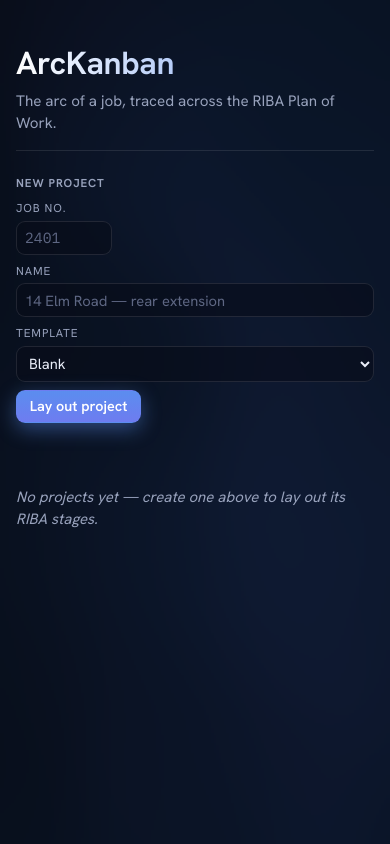
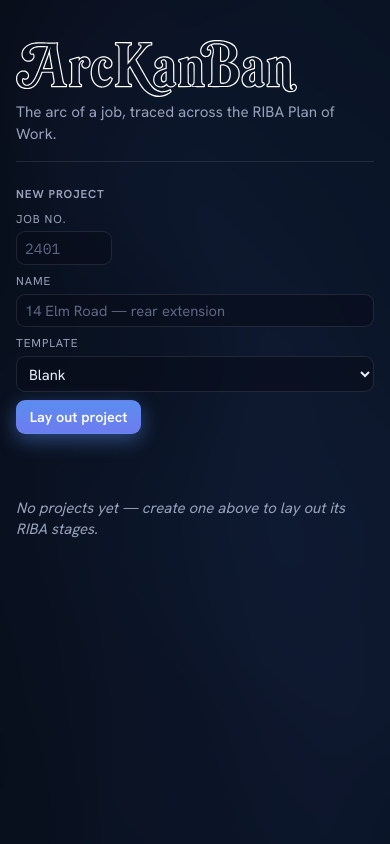
Before and after one commit to JakeWhiteArchitecture/ArcKanBan, a Flask app: page / in a window 390 px wide. Run offline with Flask 3, Linux system fonts and the light colour scheme; data that the repository does not hold is empty.

Commit message:
White-outline logo: trace ArcKanBan.png → static/logo.svg, use as home wordmark (#22)
* Decision undo (clear rationale, keep it in the log, revise spawned tasks) + richer motion + section grip handles

Undo a decision (the × “Reopen decision”):
- Clears the rationale along with the outcome/date and sends it back to To Do.
  The prior outcome + rationale are written into the activity log first, so the
  record of what was decided — and why — is never lost (the original “decided”
  milestone also stays in the log).
- If the decision had spawned tasks (from_decision_id), a “Decision reopened”
  pop-up lists them so you can rename or delete the ones that no longer apply.
  No pop-up when the decision created none. The same field-clearing now also
  applies when a decision is dragged/stepped out of Done.

Motion (Web Animations API — no library, no build step; respects
prefers-reduced-motion):
- Sections animate open/closed: the card area expands/contracts while its cards
  stagger in from the left (and slide back out to the left on collapse).
- Confirming a decision flies the card into Done, settling/compressing into
  place; reopening flies it back out. The ‹ › status steps reuse the same
  transport, with sibling cards sliding to make room.

Section headers:
- Added a grip (⠿) as the drag affordance for moving a section to another
  status; clicking anywhere else on the header now collapses/expands it — the
  thing done far more often.

Co-Authored-By: Claude Opus 4.8 (1M context) <noreply@anthropic.com>
Claude-Session: https://claude.ai/code/session_01VAEC4HkRgMDJLL4McUqtU5

* Add files via upload

* Add traced white-outline logo and use it as the home wordmark

Vector-traced ArcKanBan.png with potrace into a crisp, scalable white-outline
SVG (static/logo.svg): white fill, transparent background, tightly cropped so it
carries no baked-in padding. Replaces the text wordmark on the register/home
header with the logo image, sized responsively.

Co-Authored-By: Claude Opus 4.8 (1M context) <noreply@anthropic.com>
Claude-Session: https://claude.ai/code/session_01VAEC4HkRgMDJLL4McUqtU5

---------

Co-authored-by: Claude <noreply@anthropic.com>

```diff
--- a/static/style.css
+++ b/static/style.css
@@ -174,6 +174,8 @@ a { color: var(--blue); text-decoration: none; }
 .register { max-width: 1100px; margin: 0 auto; padding: calc(var(--u) * 5) calc(var(--u) * 2); }
 .register-head { margin-bottom: calc(var(--u) * 3); border-bottom: 1px solid var(--hairline); padding-bottom: calc(var(--u) * 2); }
 .wordmark { font-size: 2rem; background: linear-gradient(90deg, #fff, var(--blue)); -webkit-background-clip: text; background-clip: text; color: transparent; }
+/* Traced white-outline logo (static/logo.svg), used in place of the text wordmark */
+.wordmark-logo { display: block; width: min(440px, 72vw); height: auto; }
 .tagline { margin: calc(var(--u) * 0.5) 0 0; color: var(--ink-soft); font-size: 0.95rem; }
 
 .new-project { margin-bottom: calc(var(--u) * 4); }
--- a/templates/index.html
+++ b/templates/index.html
@@ -5,7 +5,10 @@
 {% block content %}
 <main class="register">
   <header class="register-head">
-    <h1 class="wordmark">ArcKanban</h1>
+    <h1 class="wordmark">
+      <img class="wordmark-logo" src="{{ url_for('static', filename='logo.svg') }}"
+           alt="ArcKanBan" width="440" height="89">
+    </h1>
     <p class="tagline">The arc of a job, traced across the RIBA Plan of Work.</p>
   </header>
 
```
Also changed, not shown: ArcKanBan.png (added), static/logo.svg (added).
